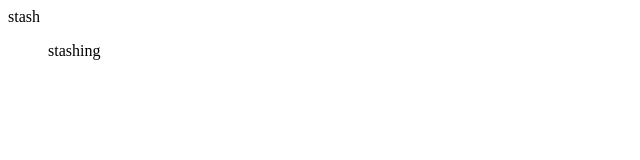
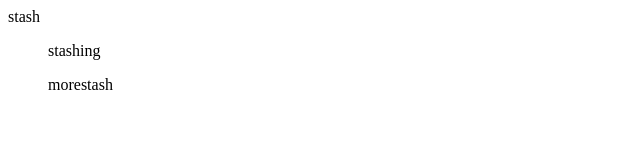
Before and after one commit to kenngesa/tagsap, a plain HTML site: page index.html in a window 1280 px wide. Shown: the full height of the page, 0-640 px from the left. Drawn offline with Linux system fonts and the light colour scheme.

Commit message:
added unordered list

```diff
--- a/index.html
+++ b/index.html
@@ -9,5 +9,6 @@
 <body>
     <div>stash</div>
     <ul>stashing</ul>
+    <ul>morestash</ul>
 </body>
 </html>
```
